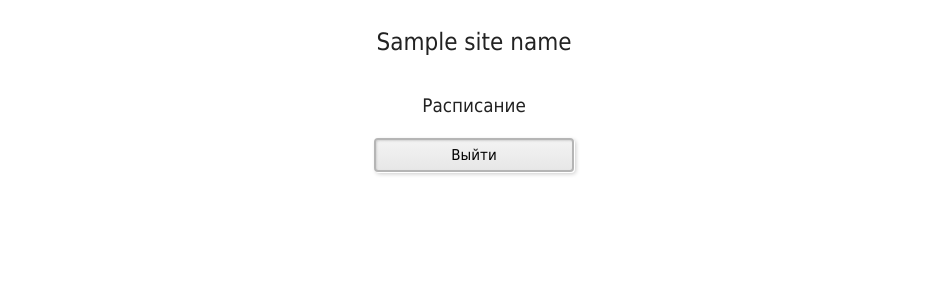
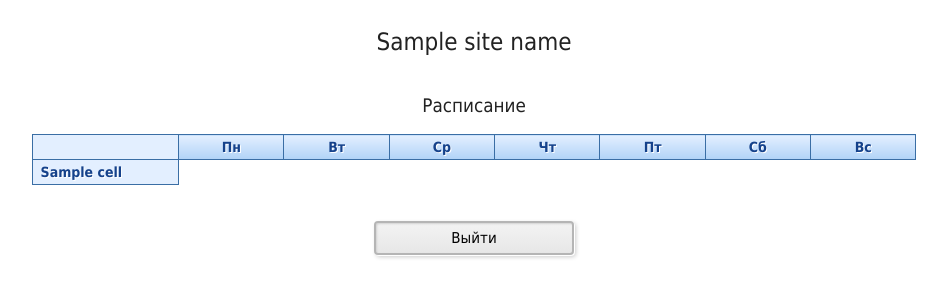
Before and after one commit to nikiats/timetable_manager, a Django app: template web/templates/web/timetable.html in a window 1280 px wide. Shown: the top 300 px of the page, without its empty margins (166-1113 px from the left). Run offline with Django 5.2, Linux system fonts and the light colour scheme; the template is opened without the code that fills it: most values are stand-ins (such as "Sample title", 1, 10 or a date in 2020); data that the repository does not hold is empty.

Commit message:
table html template, home page depends on auth state

```diff
--- /dev/null
+++ b/web/static/web/timetable.css
@@ -0,0 +1,62 @@
+table.timetable-editable {
+    width: 70%;
+    border-collapse: collapse;
+    font-family: Segoe UI, Tahoma, Geneva, Verdana, sans-serif;
+    font-size: 14px;
+}
+
+table.timetable-editable th,
+table.timetable-editable td {
+    border: 1px solid #7ba7d6; /* XP blue border */
+    width: 50px;
+    height: 20px;
+    background: #f6fafd; /* XP light blue cell background */
+    color: #222;
+    padding: 4px 8px;
+    text-align: center;
+    transition: background 0.2s;
+}
+
+/* Top header row (except first cell) */
+table.timetable-editable th:not(:first-child) {
+    border: 1px solid #3a6ea5; /* Stronger blue for header */
+    font-weight: bold;
+    background: linear-gradient(to bottom, #e3efff 0%, #b1d3f7 100%);
+    color: #15428b;
+    text-shadow: 1px 1px 0 #fff;
+}
+
+/* First column of every row (including top-left cell) */
+table.timetable-editable th:first-child {
+    background: #e3efff;
+    color: #15428b;
+    font-weight: bold;
+    text-align: left;
+    text-shadow: 1px 1px 0 #fff;
+    border: 1px solid #3a6ea5;
+}
+
+/* Hover effect for data cells */
+table.timetable-editable tr:hover td {
+    background: #dbeaf9; /* XP hover blue */
+}
+
+/* Optional: Remove hover effect from first column */
+table.timetable-editable tr:hover th:first-child {
+    background: #e3efff;
+}
+
+/* Optional: Zebra striping for rows */
+table.timetable-editable tbody td {
+    background: #f0f6fb;
+}
+
+table.timetable-editable tbody tr td:first-child {
+    background: #e3efff;
+    color: #15428b;
+    font-weight: bold;
+    text-align: left;
+    text-shadow: 1px 1px 0 #fff;
+    border: 1px solid #3a6ea5;
+    width: 50px;
+}
--- a/web/templates/web/elements/head.html
+++ b/web/templates/web/elements/head.html
@@ -3,5 +3,6 @@
 	<meta charset="UTF-8">
 	<meta name="viewport" content="width=device-width, initial-scale=1.0">
 	<title>{{ site_name }} | Главная</title>
-	<link rel="stylesheet" href="{% static 'web/style.css' %}" type="text/css">
+	<link rel="stylesheet" href="{% static 'web/base.css' %}" type="text/css">
+	<link rel="stylesheet" href="{% static 'web/timetable.css' %}" type="text/css">
 </head>
--- a/web/templates/web/timetable.html
+++ b/web/templates/web/timetable.html
@@ -6,6 +6,26 @@
 		<h2 class="heading" onclick="window.location.href = '/';">{{ site_name }}</h2>
 		{% include "web/elements/messages.html" %}
 		<h3>Расписание</h3>
+		<table class="timetable-editable">
+			<tr>
+				<th></th>
+				<th>Пн</th>
+				<th>Вт</th>
+				<th>Ср</th>
+				<th>Чт</th>
+				<th>Пт</th>
+				<th>Сб</th>
+				<th>Вс</th>
+			</tr>
+			{% for row in timetable %}
+				<tr>
+					{% for cell in row %}
+						<td>{{ cell }}</td>
+					{% endfor %}
+				</tr>
+			{% endfor %}
+		</table>
+		<p></p>
         <form action="{% url 'web:logout' %}" method="post" class="vertical-rows">
             {% csrf_token %}
             <input type="submit" class="btn-basic" value="Выйти"/>
```
Also changed, not shown: web/models.py (+37 -12 lines), web/templates/web/index.html (+7 -2 lines), web/views.py (+14 -6 lines), web/migrations/0001_initial.py, web/migrations/0002_remove_timetable_lessons_timetable_timetable_and_more.py (deleted), web/migrations/0003_rename_timetable_timetable_lessons_and_more.py (deleted), web/static/web/base.css (renamed from web/static/web/style.css).
